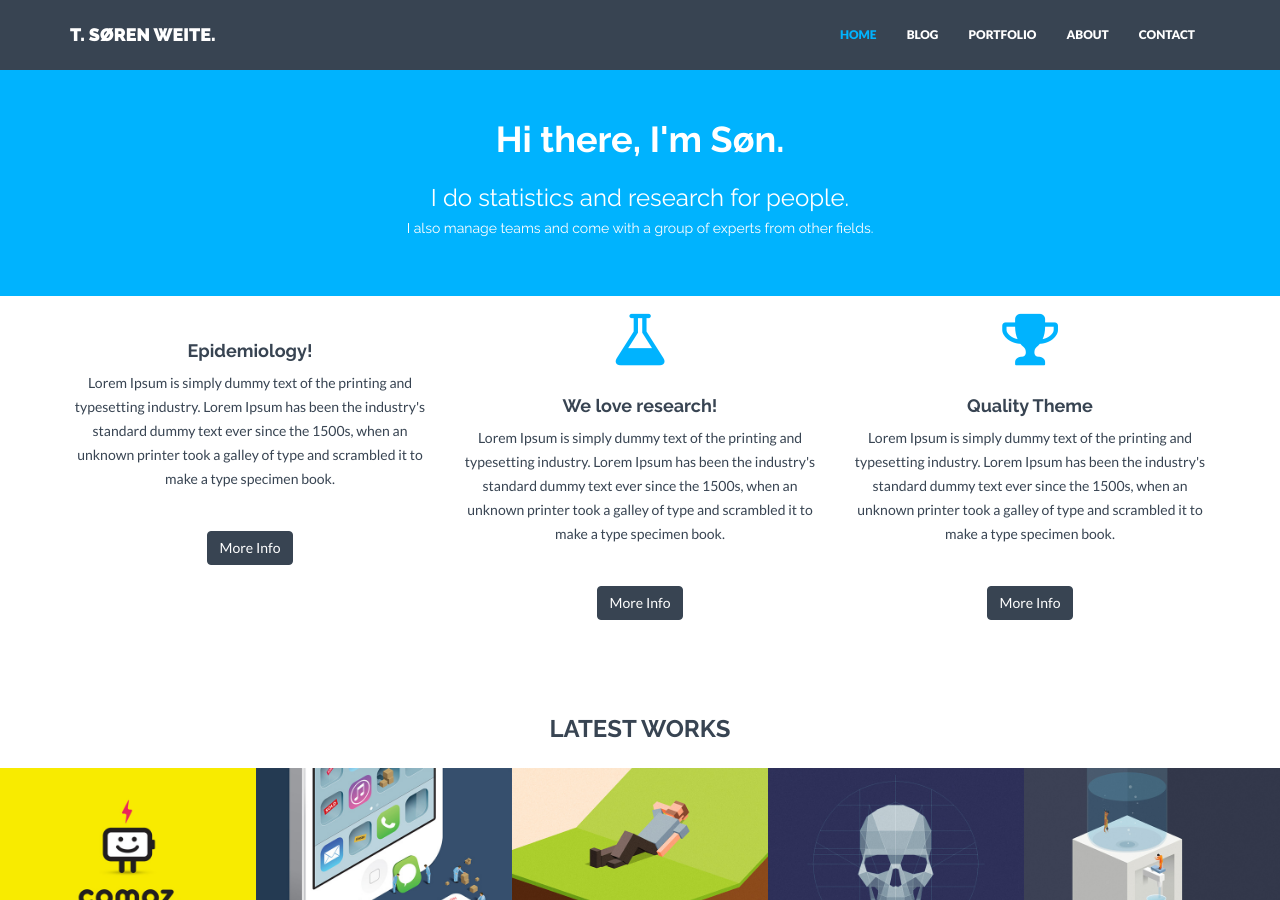
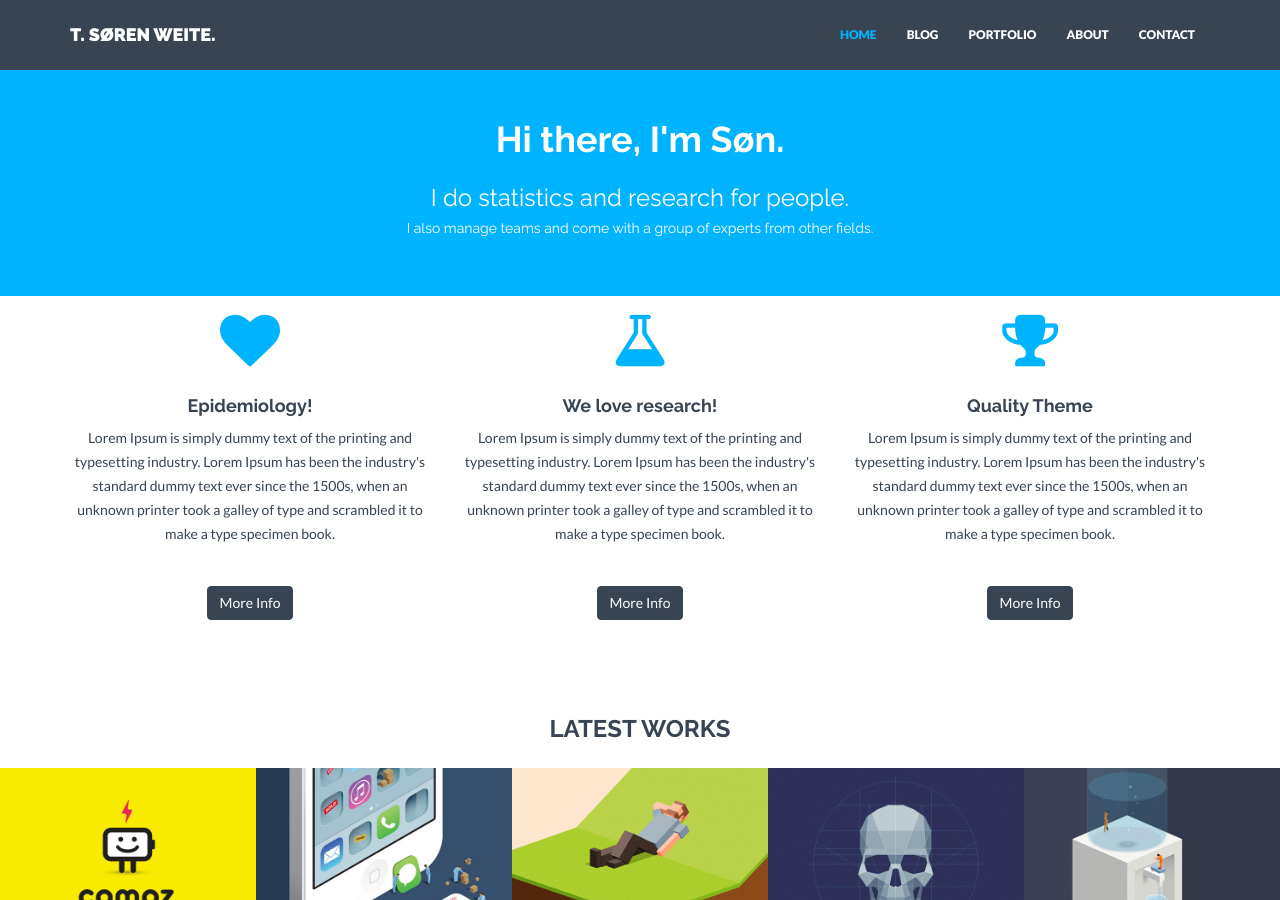
Before and after one commit to sorenweite/sorenweite.github.io, a Jekyll site: the page built from index.html, in a window 1280 px wide and 900 px high. Built offline with Jekyll 4.4.1, drawn with Linux system fonts in a browser that asks for light colours; nearby versions of some CDN libraries.

Commit message:
Font replacements
please don’t break

```diff
--- a/index.html
+++ b/index.html
@@ -8,7 +8,7 @@
     <div class="container">
         <div class="row centered">
             <div class="col-md-4">
-                <i class="fa fa-heartbeat"></i>
+                <i class="fa fa-heart"></i>
                 <h4>Epidemiology!</h4>
                 <p>Lorem Ipsum is simply dummy text of the printing and typesetting industry. Lorem Ipsum has been the industry's standard dummy text ever since the 1500s, when an unknown printer took a galley of type and scrambled it to make a type specimen book.</p>
                 <p><br/><a href="#" class="btn btn-theme">More Info</a></p>
```
Also changed, not shown: assets/fonts/FontAwesome.otf, assets/fonts/fontawesome-webfont.ttf, assets/fonts/fontawesome-webfont.woff, 2 other files.
